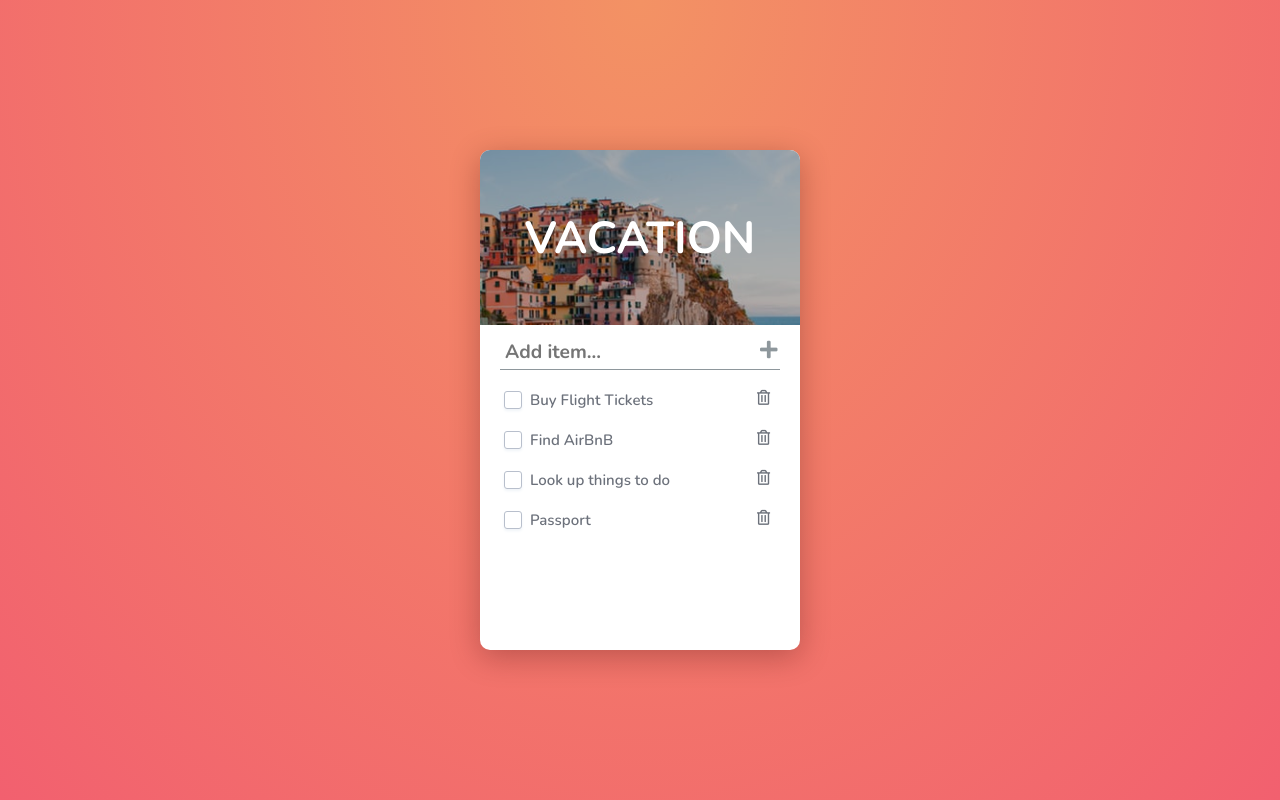
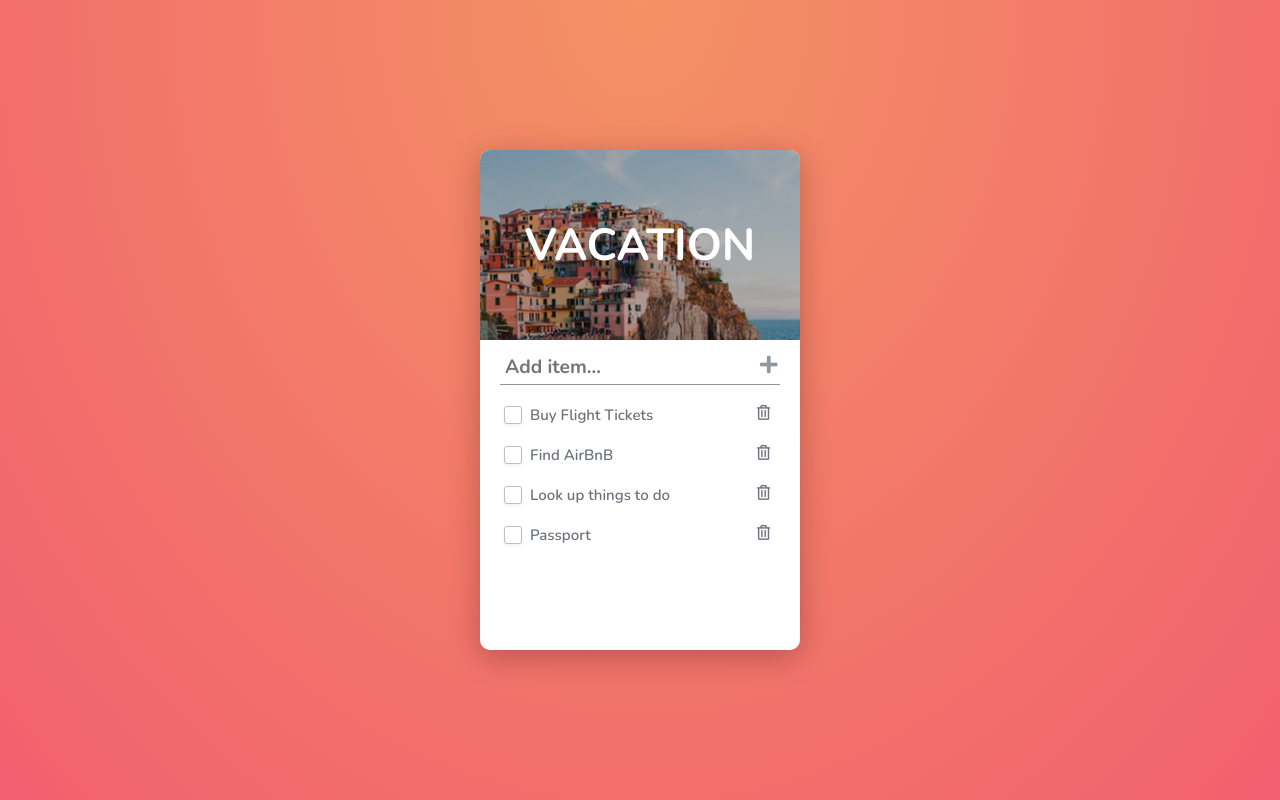
Before and after one commit to tjgillweb/Vacation-Todo-App, a plain HTML site: page index.html in a window 1280 px wide. Drawn offline with nearby package versions, Linux system fonts and the light colour scheme.

Commit message:
Update Cover image height

```diff
--- a/css/styles.css
+++ b/css/styles.css
@@ -42,7 +42,7 @@ textarea {
 /** Header Image **/
 .cover-img .cover-inner {
   background: url("../images/background.jpg");
-  height: 175px;
+  height: 190px;
   background-size: cover;
   background-position: 10% 20%;
   border-top-left-radius: 10px;
--- a/scss/main.scss
+++ b/scss/main.scss
@@ -44,7 +44,7 @@ textarea {
 
   .cover-inner {
     background: url('../images/background.jpg');
-    height: 175px;
+    height: 190px;
     background-size: cover;
     background-position: 10% 20%;
     border-top-left-radius: 10px;
```
